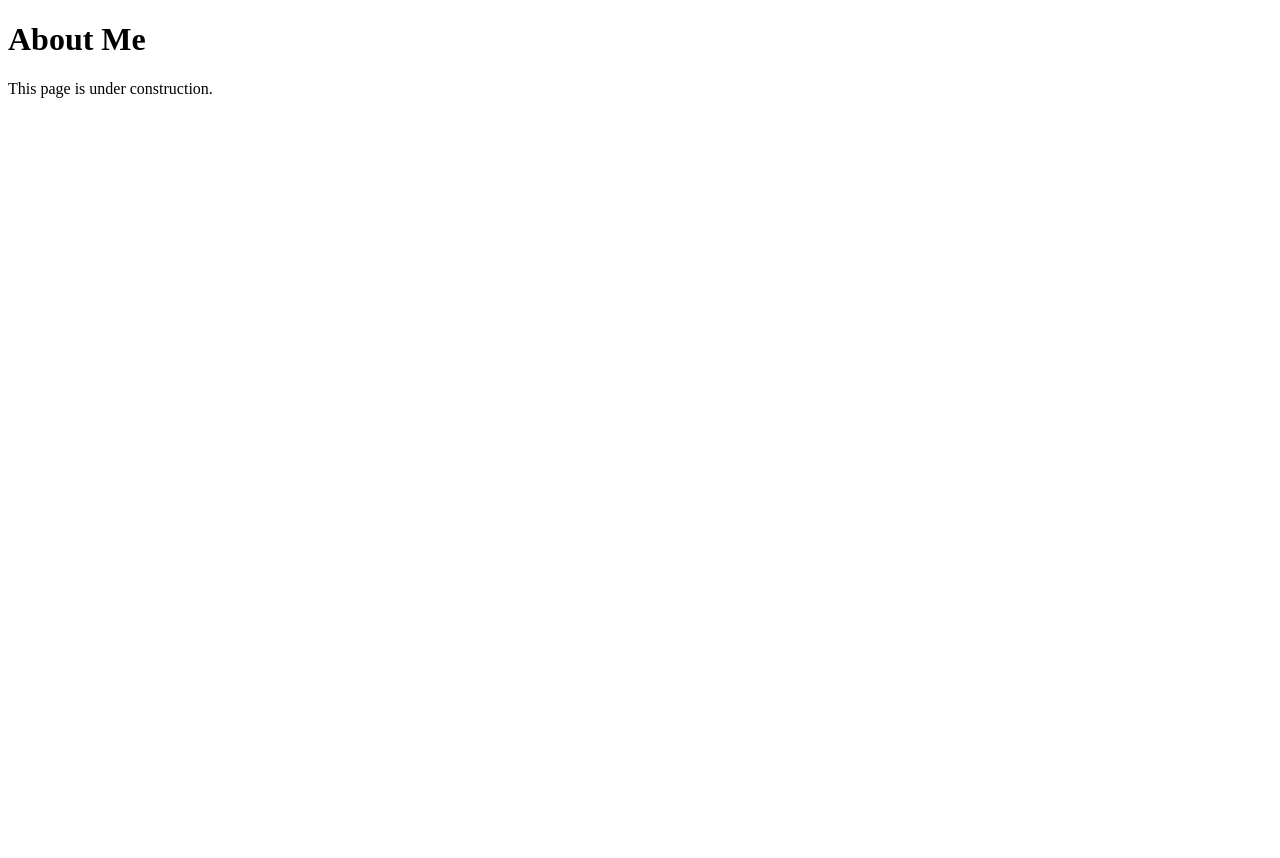
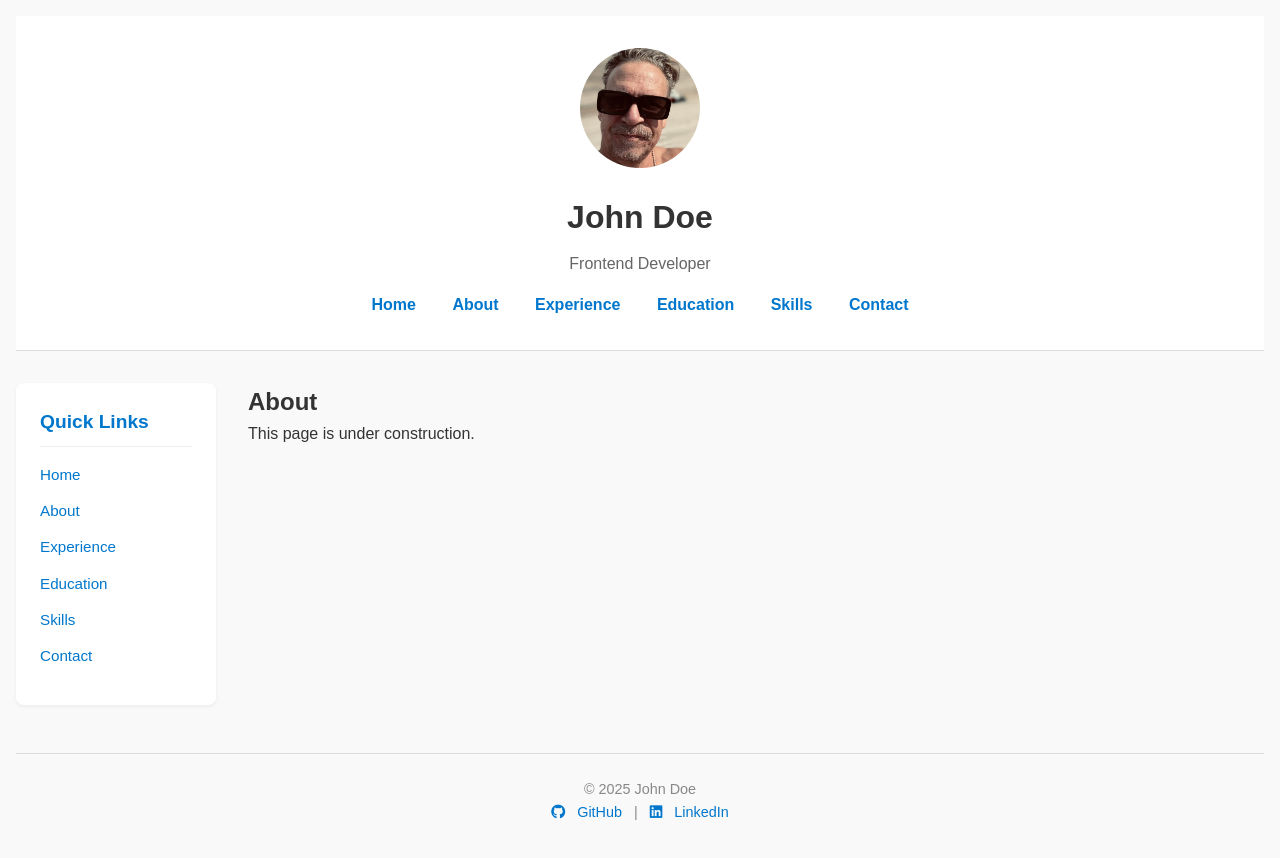
Before and after one commit to devbyjonni/cv-website-html, a website: page about.html in a window 1280 px wide. Before the commit the page ends 800 px from the top, so only its background shows below. Drawn offline with Linux system fonts and the light colour scheme.

Commit message:
Inject header, sidebar, and footer using JS partials

```diff
--- a/about.html
+++ b/about.html
@@ -4,9 +4,29 @@
     <meta charset="UTF-8" />
     <meta name="viewport" content="width=device-width, initial-scale=1.0" />
     <title>About – John Doe</title>
+    <link rel="stylesheet" href="css/style.css" />
+    <link
+      rel="stylesheet"
+      href="https://cdnjs.cloudflare.com/ajax/libs/font-awesome/6.5.0/css/all.min.css"
+    />
   </head>
   <body>
-    <h1>About Me</h1>
-    <p>This page is under construction.</p>
+    <!-- Injected header -->
+    <div id="header"></div>
+
+    <div class="container">
+      <!-- Injected sidebar -->
+      <div id="sidebar"></div>
+
+      <main class="main-content">
+        <h2>About</h2>
+        <p>This page is under construction.</p>
+      </main>
+    </div>
+
+    <!-- Injected footer -->
+    <div id="footer"></div>
+
+    <script src="js/include.js"></script>
   </body>
 </html>
--- /dev/null
+++ b/js/include.js
@@ -0,0 +1,20 @@
+// Header
+fetch('/partials/header.html')
+  .then(res => res.text())
+  .then(data => {
+    document.getElementById('header').innerHTML = data;
+  });
+
+// Sidebar
+fetch('/partials/sidebar.html')
+  .then(res => res.text())
+  .then(data => {
+    document.getElementById('sidebar').innerHTML = data;
+  });
+
+// Footer
+fetch('/partials/footer.html')
+  .then(res => res.text())
+  .then(data => {
+    document.getElementById('footer').innerHTML = data;
+  });
--- /dev/null
+++ b/partials/footer.html
@@ -0,0 +1,15 @@
+<footer>
+  <p>&copy; 2025 John Doe</p>
+  <p>
+    <a href="https://github.com/devbyjonni" target="_blank">
+      <i class="fab fa-github"></i> GitHub
+    </a>
+    |
+    <a
+      href="https://www.linkedin.com/in/your-linkedin-username"
+      target="_blank"
+    >
+      <i class="fab fa-linkedin"></i> LinkedIn
+    </a>
+  </p>
+</footer>
--- /dev/null
+++ b/partials/header.html
@@ -0,0 +1,20 @@
+<header>
+  <img
+    src="img/profile.jpg"
+    alt="Profile picture of John Doe"
+    width="120"
+    height="120"
+  />
+  <h1>John Doe</h1>
+  <p>Frontend Developer</p>
+  <nav>
+    <ul>
+      <li><a href="index.html">Home</a></li>
+      <li><a href="about.html">About</a></li>
+      <li><a href="experience.html">Experience</a></li>
+      <li><a href="education.html">Education</a></li>
+      <li><a href="skills.html">Skills</a></li>
+      <li><a href="contact.html">Contact</a></li>
+    </ul>
+  </nav>
+</header>
--- /dev/null
+++ b/partials/sidebar.html
@@ -0,0 +1,11 @@
+<aside class="sidebar">
+  <h2>Quick Links</h2>
+  <ul>
+    <li><a href="index.html">Home</a></li>
+    <li><a href="about.html">About</a></li>
+    <li><a href="experience.html">Experience</a></li>
+    <li><a href="education.html">Education</a></li>
+    <li><a href="skills.html">Skills</a></li>
+    <li><a href="contact.html">Contact</a></li>
+  </ul>
+</aside>
```
Also changed, not shown: contact.html (+22 -2 lines), education.html (+22 -2 lines), experience.html (+22 -2 lines), index.html (+10 -47 lines), skills.html (+22 -2 lines).
